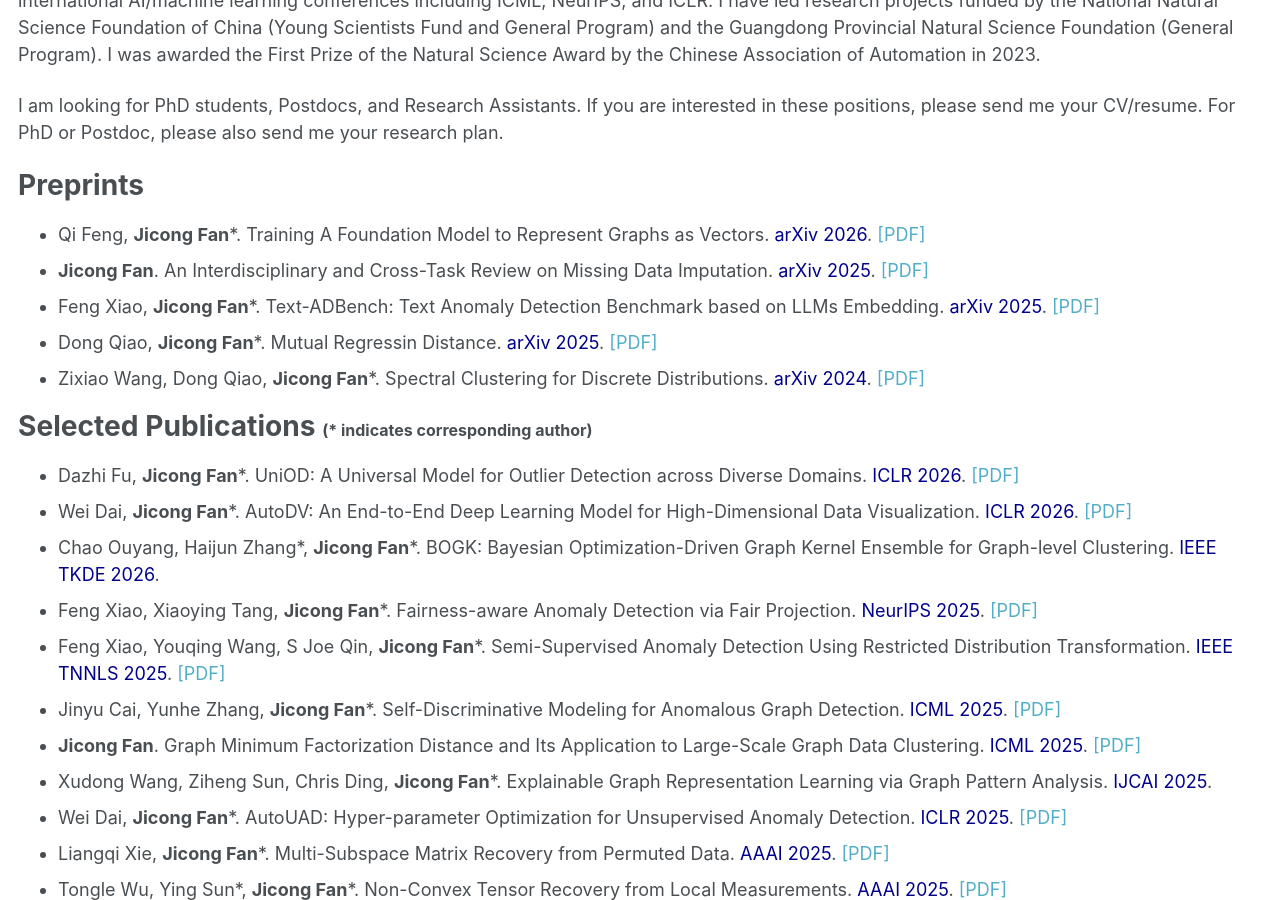
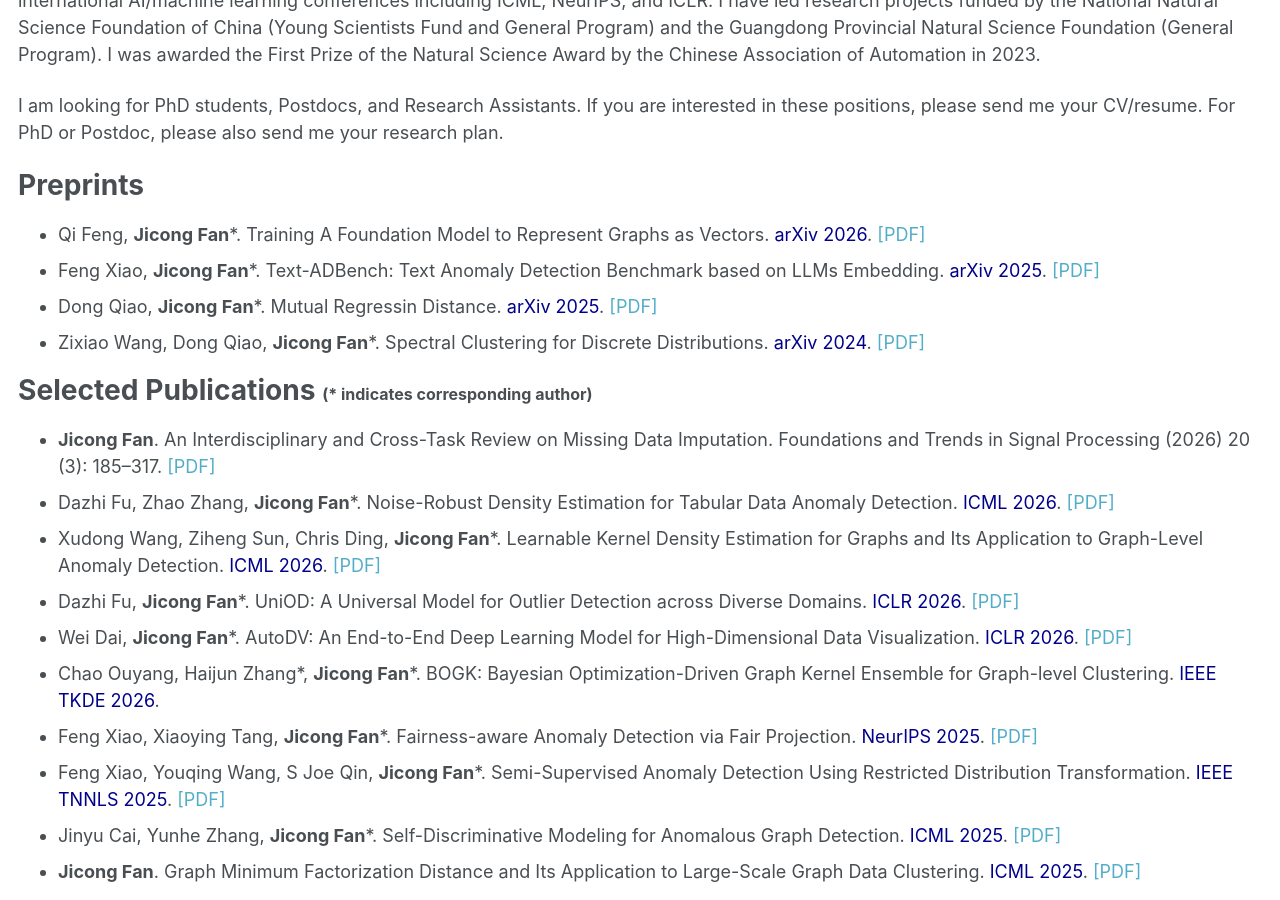
Before and after one commit to jicongfan/jicongfan.github.io, a Jekyll site: the page built from _pages/about.md, in a window 1280 px wide and 900 px high, scrolled down 1105 px. Built offline with Jekyll 4.4.1, drawn with Linux system fonts in a browser that asks for light colours.

Commit message:
Update about.md

```diff
--- a/_pages/about.md
+++ b/_pages/about.md
@@ -33,13 +33,15 @@ I am looking for PhD students, Postdocs, and Research Assistants. If you are int
 Preprints <font size=3>
 ======
 * Qi Feng, <strong>Jicong Fan</strong>*. Training A Foundation Model to Represent Graphs as Vectors. <font color=DarkBlue>arXiv 2026</font>. <a href="https://arxiv.org/pdf/2602.04244">[PDF]</a>
-* <strong>Jicong Fan</strong>. An Interdisciplinary and Cross-Task Review on Missing Data Imputation. <font color=DarkBlue>arXiv 2025</font>. <a href="https://arxiv.org/pdf/2511.01196">[PDF]</a>
 * Feng Xiao, <strong>Jicong Fan</strong>*. Text-ADBench: Text Anomaly Detection Benchmark based on LLMs Embedding. <font color=DarkBlue>arXiv 2025</font>. <a href="https://arxiv.org/pdf/2507.12295">[PDF]</a>
 * Dong Qiao, <strong>Jicong Fan</strong>*. Mutual Regressin Distance. <font color=DarkBlue>arXiv 2025</font>. <a href="https://arxiv.org/abs/2501.10617">[PDF]</a>
 * Zixiao Wang, Dong Qiao, <strong>Jicong Fan</strong>*. Spectral Clustering for Discrete Distributions. <font color=DarkBlue>arXiv 2024</font>. <a href="https://arxiv.org/pdf/2401.13913">[PDF]</a>
 
 Selected Publications <font size=3>(* indicates corresponding author)</font>
 ======
+* <strong>Jicong Fan</strong>. An Interdisciplinary and Cross-Task Review on Missing Data Imputation. Foundations and Trends in Signal Processing (2026) 20 (3): 185–317. <a href="https://arxiv.org/pdf/2511.01196">[PDF]</a>
+* Dazhi Fu, Zhao Zhang, <strong>Jicong Fan</strong>*. Noise-Robust Density Estimation for Tabular Data Anomaly Detection. <font color=DarkBlue>ICML 2026</font>. <a href="https://openreview.net/pdf?id=S51EtVGlui">[PDF]</a>
+* Xudong Wang, Ziheng Sun, Chris Ding, <strong>Jicong Fan</strong>*. Learnable Kernel Density Estimation for Graphs and Its Application to Graph-Level Anomaly Detection. <font color=DarkBlue>ICML 2026</font>. <a href="https://openreview.net/pdf?id=G1M4rBPtlP">[PDF]</a>
 * Dazhi Fu, <strong>Jicong Fan</strong>*. UniOD: A Universal Model for Outlier Detection across Diverse Domains. <font color=DarkBlue>ICLR 2026</font>. <a href="https://openreview.net/pdf?id=Eu25AOvORb">[PDF]</a>
 * Wei Dai, <strong>Jicong Fan</strong>*. AutoDV: An End-to-End Deep Learning Model for High-Dimensional Data Visualization. <font color=DarkBlue>ICLR 2026</font>. <a href="https://openreview.net/pdf?id=vaflHrZhlY">[PDF]</a>
 * Chao Ouyang, Haijun Zhang\*, <strong>Jicong Fan</strong>\*. BOGK: Bayesian Optimization-Driven Graph Kernel Ensemble for Graph-level Clustering. <font color=DarkBlue>IEEE TKDE 2026</font>.
```
